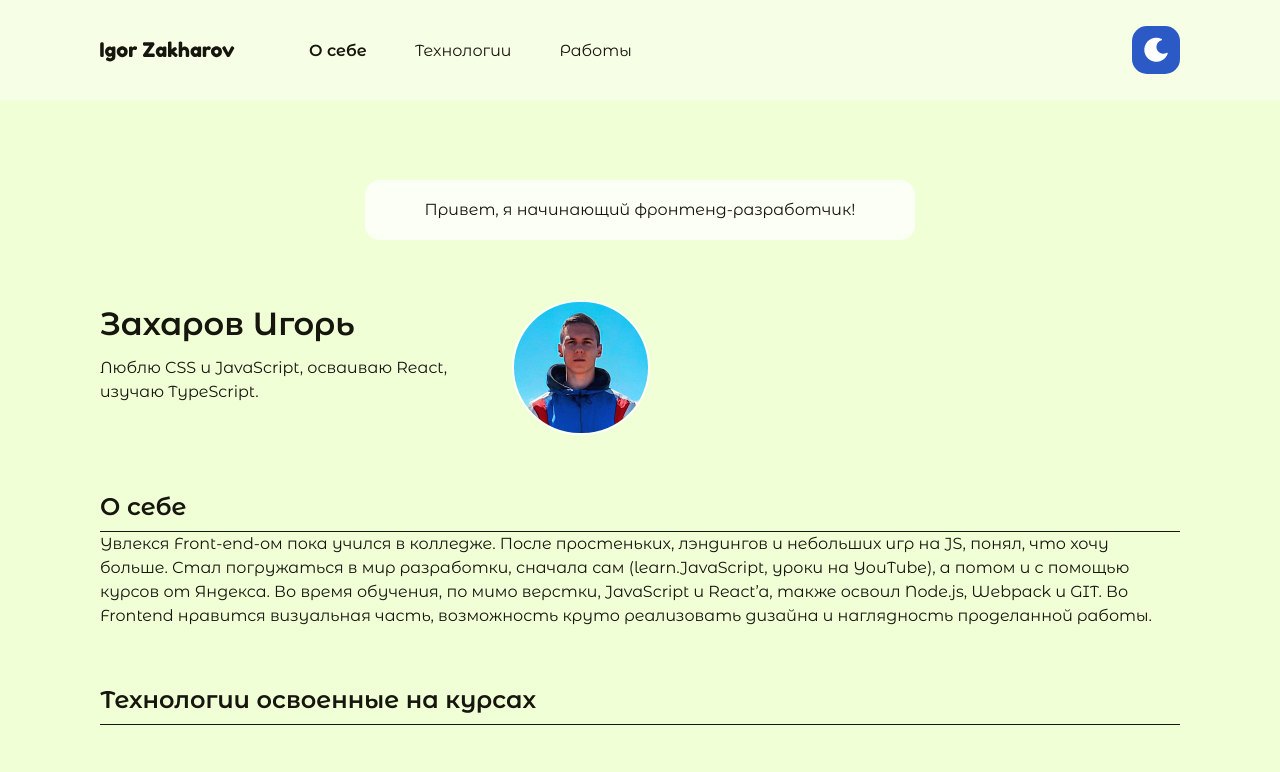
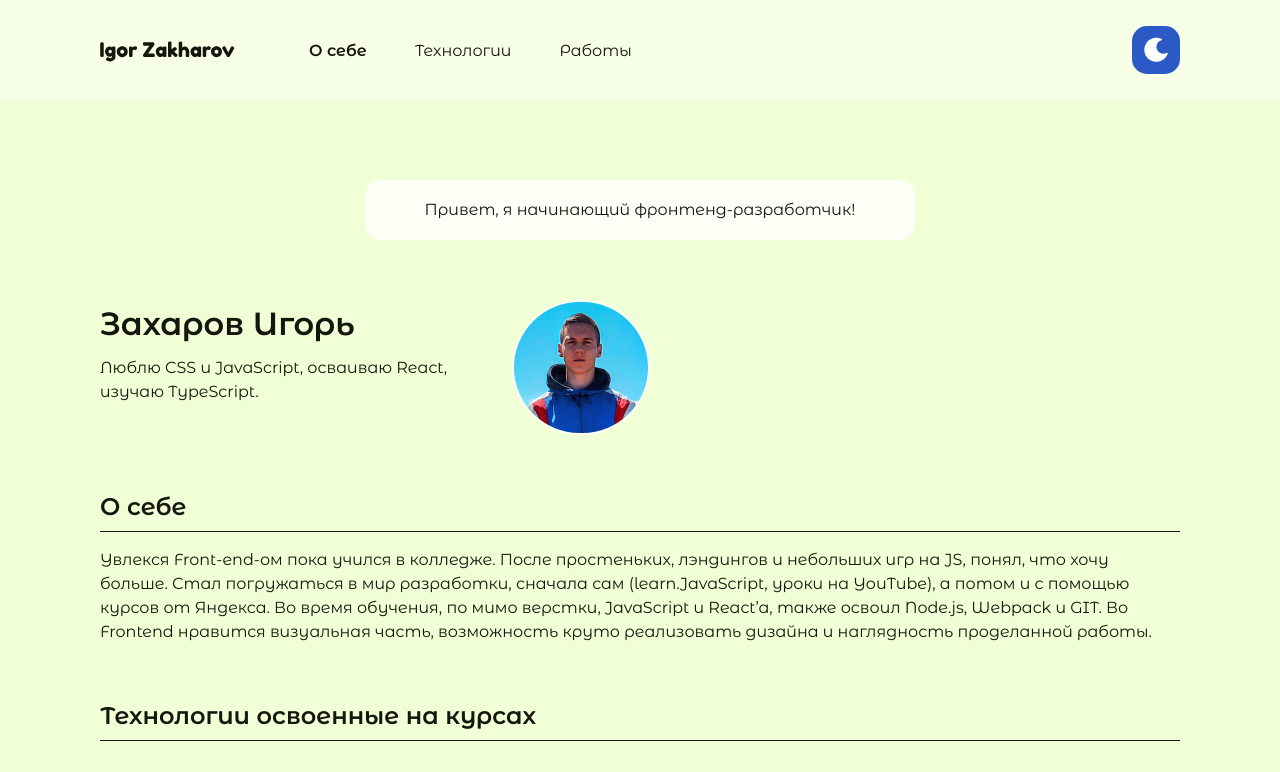
Before and after one commit to IgorZakharov211/zakharov-igor, a React (Create React App) app: page / in a window 1280 px wide. Shown: the top 772 px of the page. Built offline with nearby package versions, Linux system fonts and the light colour scheme.

Commit message:
style: fix title import

```diff
--- a/src/components/app/App.scss
+++ b/src/components/app/App.scss
@@ -1,4 +1,5 @@
 @import '../../utils/variables.scss';
+@import '../../blocks/title.scss';
 
 .app {
   width: 100%;
--- a/src/components/biography/Biography.scss
+++ b/src/components/biography/Biography.scss
@@ -1,4 +1,3 @@
-@import '../../blocks/title.scss';
 @import '../../blocks/subtitle.scss';
 
 .biography{
--- a/src/components/courses/Courses.scss
+++ b/src/components/courses/Courses.scss
@@ -1,5 +1,4 @@
 @import '../../utils/variables.scss';
-@import '../../blocks/title.scss';
 
 .courses{
   font-family: $engFont;
```
